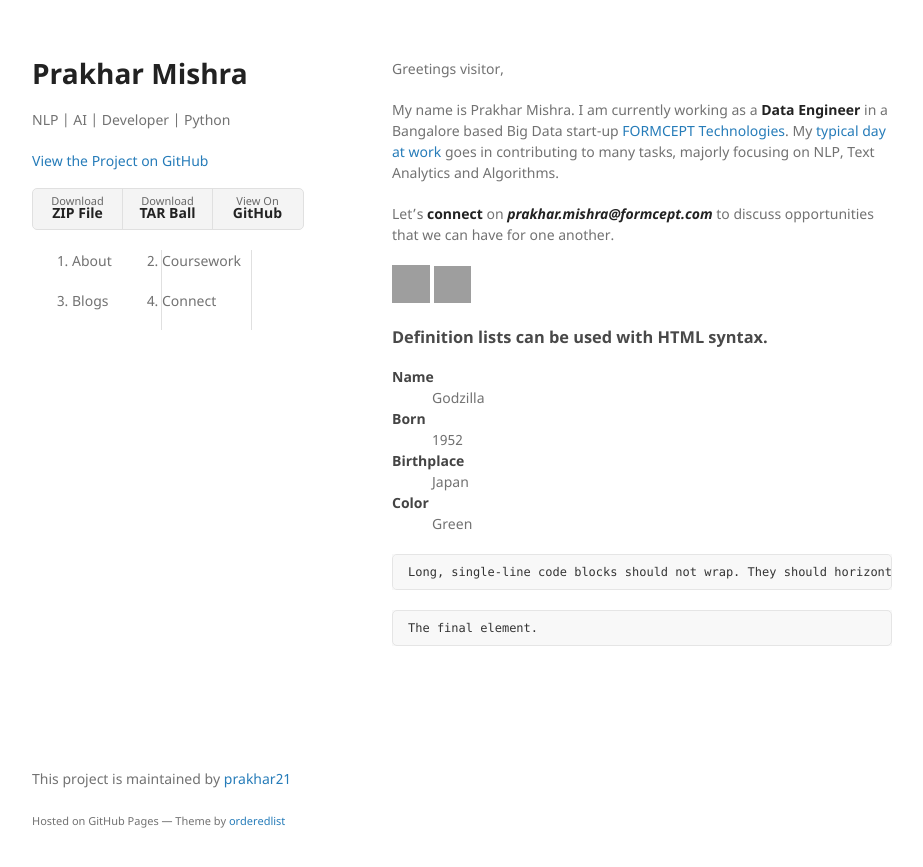
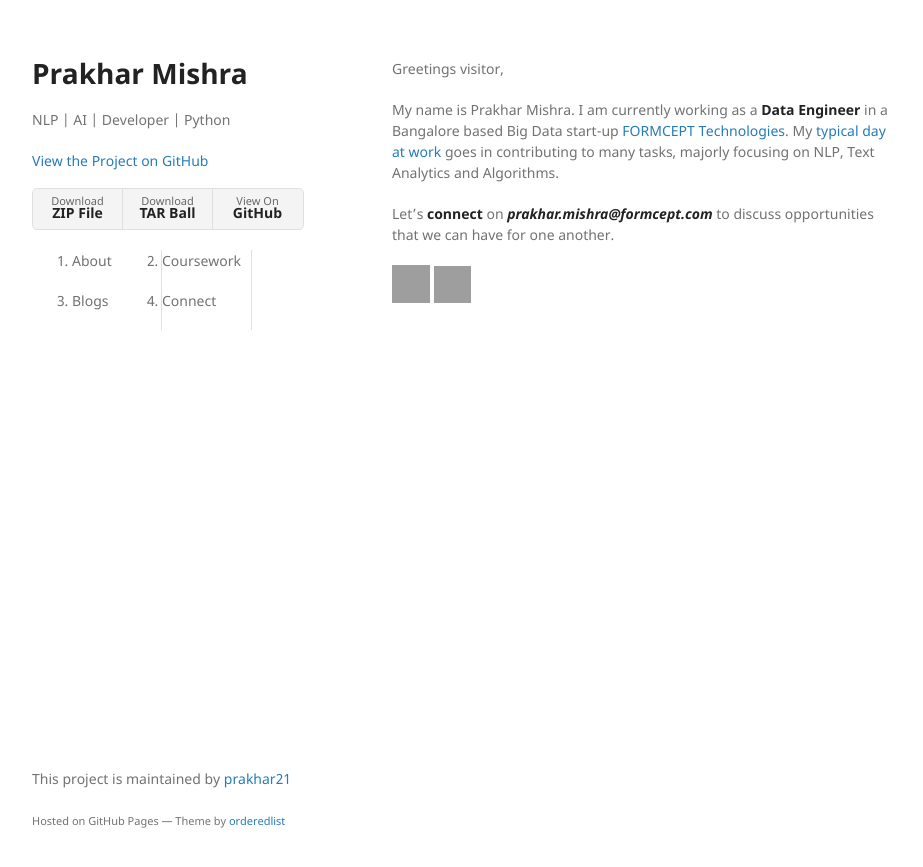
Before and after one commit to prakhar21/profile, a Jekyll site: the page built from index.md, in a window 1280 px wide. Shown: the top 867 px of the page, without its empty margins (178-1101 px from the left). Built offline with Jekyll 4.4.1, drawn with Linux system fonts in a browser that asks for light colours; grey boxes are pictures that could not be loaded.

````diff
--- a/index.md
+++ b/index.md
@@ -11,26 +11,3 @@
 
 ![Github](https://s-media-cache-ak0.pinimg.com/originals/d6/40/57/d6405738890860b9844024299ee0c7a6.jpg){:height="38px" width="38px"}
 ![LinkedIn](https://cdn0.iconfinder.com/data/icons/social-flat-rounded-rects/512/linkedin-512.png){:height="37px" width="37px"}
-
-
-
-### Definition lists can be used with HTML syntax.
-
-<dl>
-<dt>Name</dt>
-<dd>Godzilla</dd>
-<dt>Born</dt>
-<dd>1952</dd>
-<dt>Birthplace</dt>
-<dd>Japan</dd>
-<dt>Color</dt>
-<dd>Green</dd>
-</dl>
-
-```
-Long, single-line code blocks should not wrap. They should horizontally scroll if they are too long. This line should be long enough to demonstrate this.
-```
-
-```
-The final element.
-```
````
